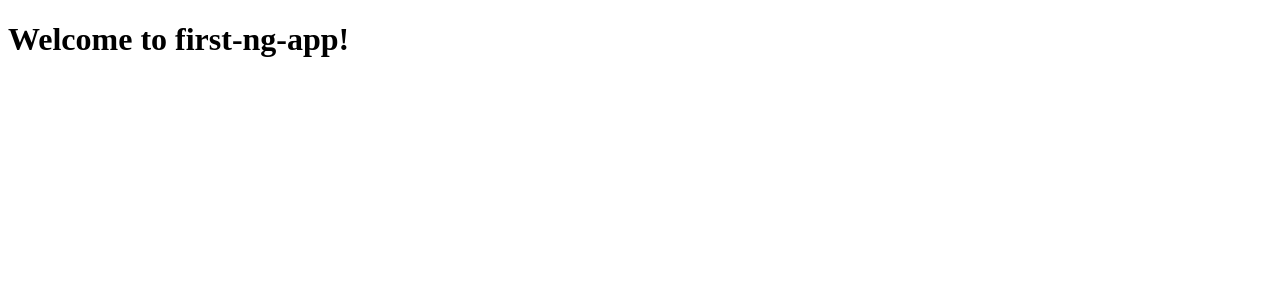
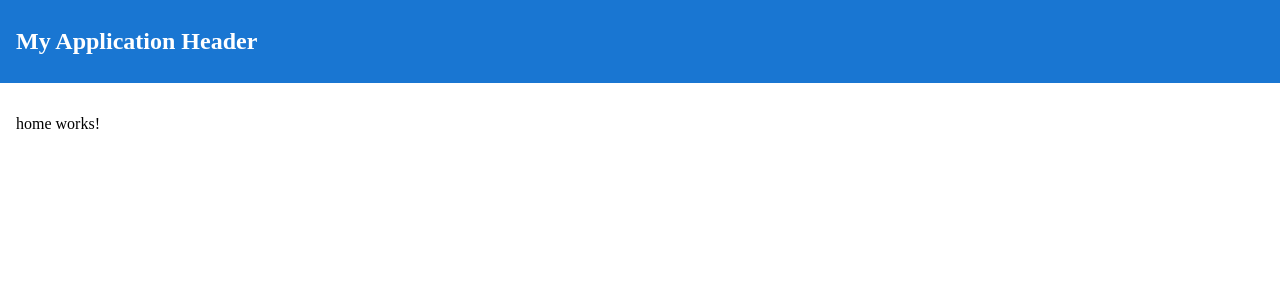
Before and after one commit to GenDev0/angular-learning-project, an Angular app: page / in a window 1280 px wide. Shown: the top 300 px of the page. Built offline with nearby package versions, Linux system fonts and the light colour scheme.

Commit message:
Creating components

```diff
--- a/angular.json
+++ b/angular.json
@@ -7,8 +7,6 @@
       "projectType": "application",
       "schematics": {
         "@schematics/angular:component": {
-          "inlineTemplate": true,
-          "inlineStyle": true,
           "style": "scss"
         }
       },
@@ -22,9 +20,7 @@
             "outputPath": "dist/first-ng-app",
             "index": "src/index.html",
             "browser": "src/main.ts",
-            "polyfills": [
-              "zone.js"
-            ],
+            "polyfills": ["zone.js"],
             "tsConfig": "tsconfig.app.json",
             "inlineStyleLanguage": "scss",
             "assets": [
@@ -33,9 +29,7 @@
                 "input": "public"
               }
             ],
-            "styles": [
-              "src/styles.scss"
-            ],
+            "styles": ["src/styles.scss"],
             "scripts": []
           },
           "configurations": {
@@ -80,10 +74,7 @@
         "test": {
           "builder": "@angular-devkit/build-angular:karma",
           "options": {
-            "polyfills": [
-              "zone.js",
-              "zone.js/testing"
-            ],
+            "polyfills": ["zone.js", "zone.js/testing"],
             "tsConfig": "tsconfig.spec.json",
             "inlineStyleLanguage": "scss",
             "assets": [
@@ -92,9 +83,7 @@
                 "input": "public"
               }
             ],
-            "styles": [
-              "src/styles.scss"
-            ],
+            "styles": ["src/styles.scss"],
             "scripts": []
           }
         }
--- a/src/app/app.component.ts
+++ b/src/app/app.component.ts
@@ -1,16 +1,25 @@
 import { Component } from '@angular/core';
 import { RouterOutlet } from '@angular/router';
+import { HeaderComponent } from './components/header/header.component';
+import { HomeComponent } from './home/home.component';
 
 @Component({
   selector: 'app-root',
   standalone: true,
-  imports: [RouterOutlet],
+  imports: [HeaderComponent, HomeComponent],
   template: `
-    <h1>Welcome to {{title}}!</h1>
-
-    <router-outlet />
+    <app-header />
+    <main>
+      <app-home />
+    </main>
   `,
-  styles: [],
+  styles: [
+    `
+      main {
+        padding: 16px;
+      }
+    `,
+  ],
 })
 export class AppComponent {
   title = 'first-ng-app';
--- /dev/null
+++ b/src/app/components/header/header.component.html
@@ -0,0 +1,5 @@
+<header>
+  <nav>
+    <h1>My Application Header</h1>
+  </nav>
+</header>
--- /dev/null
+++ b/src/app/components/header/header.component.scss
@@ -0,0 +1,9 @@
+header {
+    display: flex;
+    padding-inline: 16px;
+    padding-block: 8px;
+    background-color: #1976d2;
+    color: white;
+    align-items: center;
+    justify-content: space-between;
+}
--- /dev/null
+++ b/src/app/home/home.component.html
@@ -0,0 +1 @@
+<p>home works!</p>
--- a/src/styles.scss
+++ b/src/styles.scss
@@ -1 +1,9 @@
 /* You can add global styles to this file, and also import other style files */
+html, body {
+  margin: 0;
+  padding: 0;
+}
+
+* {
+  outline: none;
+}
```
Also changed, not shown: src/app/components/header/header.component.ts (added, +12 -0 lines), src/app/home/home.component.ts (added, +12 -0 lines), src/app/home/home.component.scss (added), 2 other files (tests, documents, lock files or other folders).
